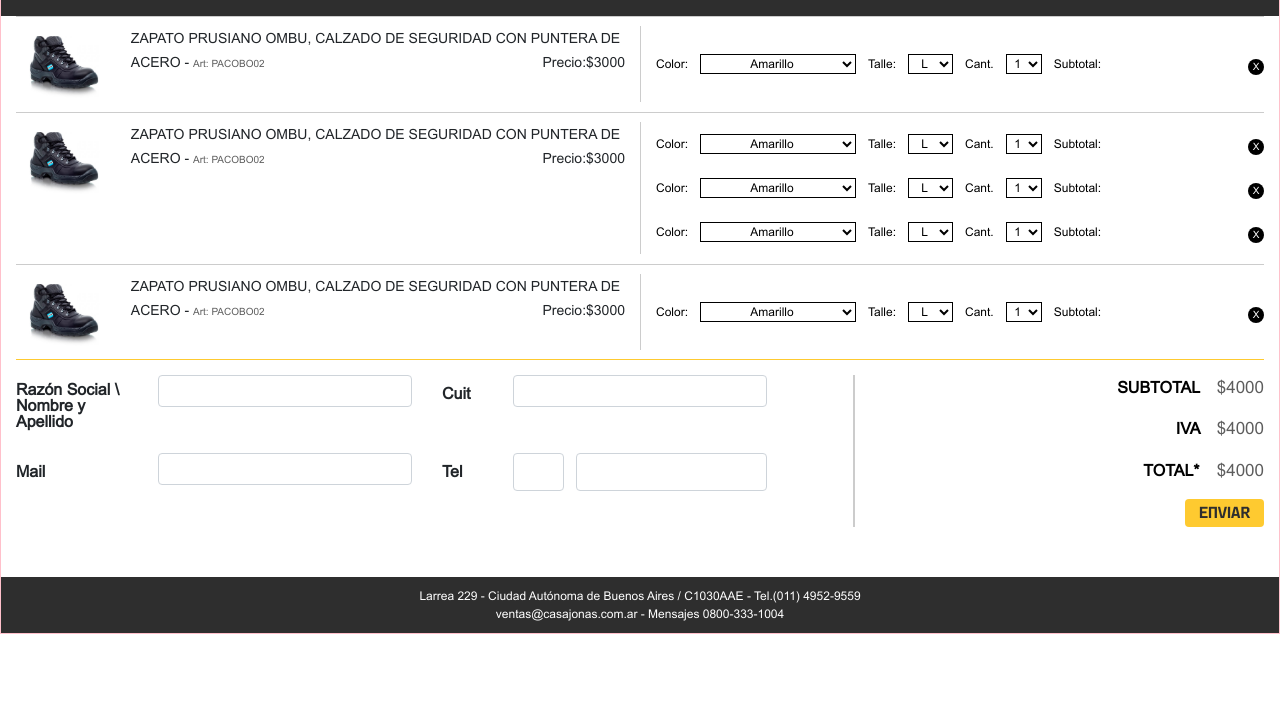
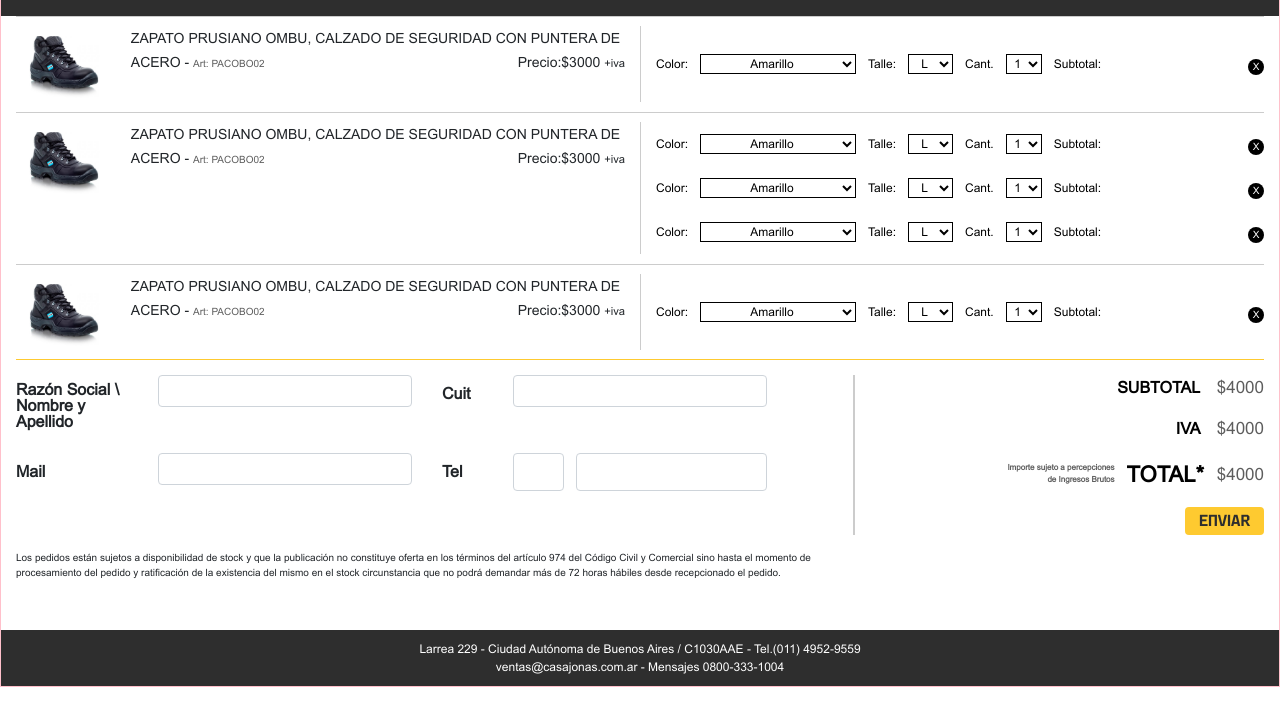
Before and after one commit to aegislp/testcasajonas, a plain HTML site: page index.html in a window 1280 px wide. Shown: the part 95-800 px from the top of the page. Drawn offline with nearby package versions, Linux system fonts and the light colour scheme; files whose address does not match are found by name.

Commit message:
ultimos ajustes

```diff
--- a/index.html
+++ b/index.html
@@ -36,7 +36,7 @@
 
 				ZAPATO PRUSIANO OMBU, CALZADO DE SEGURIDAD
 				CON PUNTERA DE ACERO  -  <span class="Item-art">Art: PACOBO02 </span>
-				<span class="Item-price">Precio:$3000</span>
+				<span class="Item-price">Precio:$3000 <small>+iva</small></span>
 			</div>
 			<div class="Item-var-container col-sm-12  col-lg-6">
 				<div class="Item-var">
@@ -81,7 +81,7 @@
 
 				ZAPATO PRUSIANO OMBU, CALZADO DE SEGURIDAD
 				CON PUNTERA DE ACERO  -  <span class="Item-art">Art: PACOBO02 </span>
-				<span class="Item-price">Precio:$3000</span>
+				<span class="Item-price">Precio:$3000 <small>+iva</small></span>
 			</div>
 			<div class="Item-var-container col-sm-12  col-lg-6">
 				<div class="Item-var">
@@ -186,7 +186,7 @@
 
 				ZAPATO PRUSIANO OMBU, CALZADO DE SEGURIDAD
 				CON PUNTERA DE ACERO  -  <span class="Item-art">Art: PACOBO02 </span>
-				<span class="Item-price">Precio:$3000</span>
+				<span class="Item-price">Precio:$3000 <small>+iva</small></span>
 			</div>
 			<div class="Item-var-container col-sm-12  col-lg-6">
 				<div class="Item-var">
@@ -269,7 +269,9 @@
 					<li class="Checkout-iva">
 						Iva <span>$4000</span>
 					</li>
-					<li class="Checkout-total">
+					<li class="Checkout-total d-flex justify-content-end align-items-center">
+						<strong>Importe sujeto a percepciones<br>
+						de Ingresos Brutos</strong>
 						Total* <span>$4000</span>
 					</li>
 				</ul>
@@ -280,12 +282,17 @@
 		</div>
 
 	</section>
-
+	<section class="container-fluid">
+		<article class="row">
+			<div class="col-lg-8 " style="font-size: 10px"><br>Los pedidos están sujetos a disponibilidad de stock y que la publicación no constituye oferta en los términos del artículo 974 del Código Civil y Comercial sino hasta el momento de procesamiento del pedido y ratificación de la existencia del mismo en el stock circunstancia que no podrá demandar más de 72 horas hábiles desde recepcionado el pedido.</div>
+		</article>
+	</section>
 	<footer  class="Footer">
 		<div class="container-fluid">
 			<div  class="row">
 				<div class="col-sm-12">Larrea 229 - Ciudad Autónoma de Buenos Aires / C1030AAE - Tel.(011) 4952-9559</div>
 				<div class="col-sm-12">ventas@casajonas.com.ar - Mensajes 0800-333-1004</div>
+
 			</div>
 
 		</div>
--- a/sass/productos.scss
+++ b/sass/productos.scss
@@ -129,5 +129,15 @@ $item-text-size: 11px;
 
 		}
 	}
+	&-total{
+		font-size: 22px;
+		strong{
+			font-size: 8px;
+			color: #5d5d5d;
+			text-align: right;
+			text-transform: none;
+			margin-right: 12px;
+		}
+	}
 
 }
```
Also changed, not shown: css/style.css, 1 other file.
